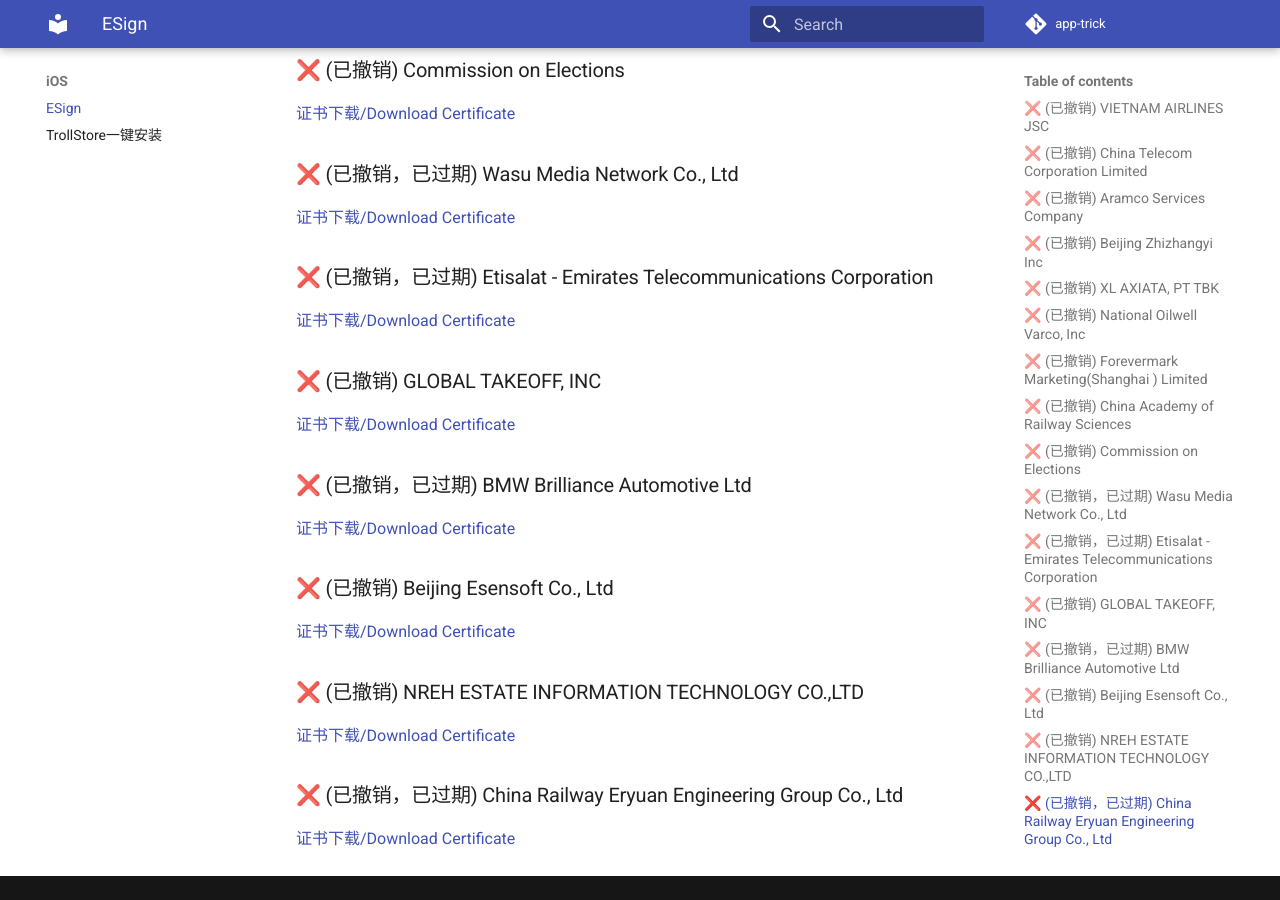
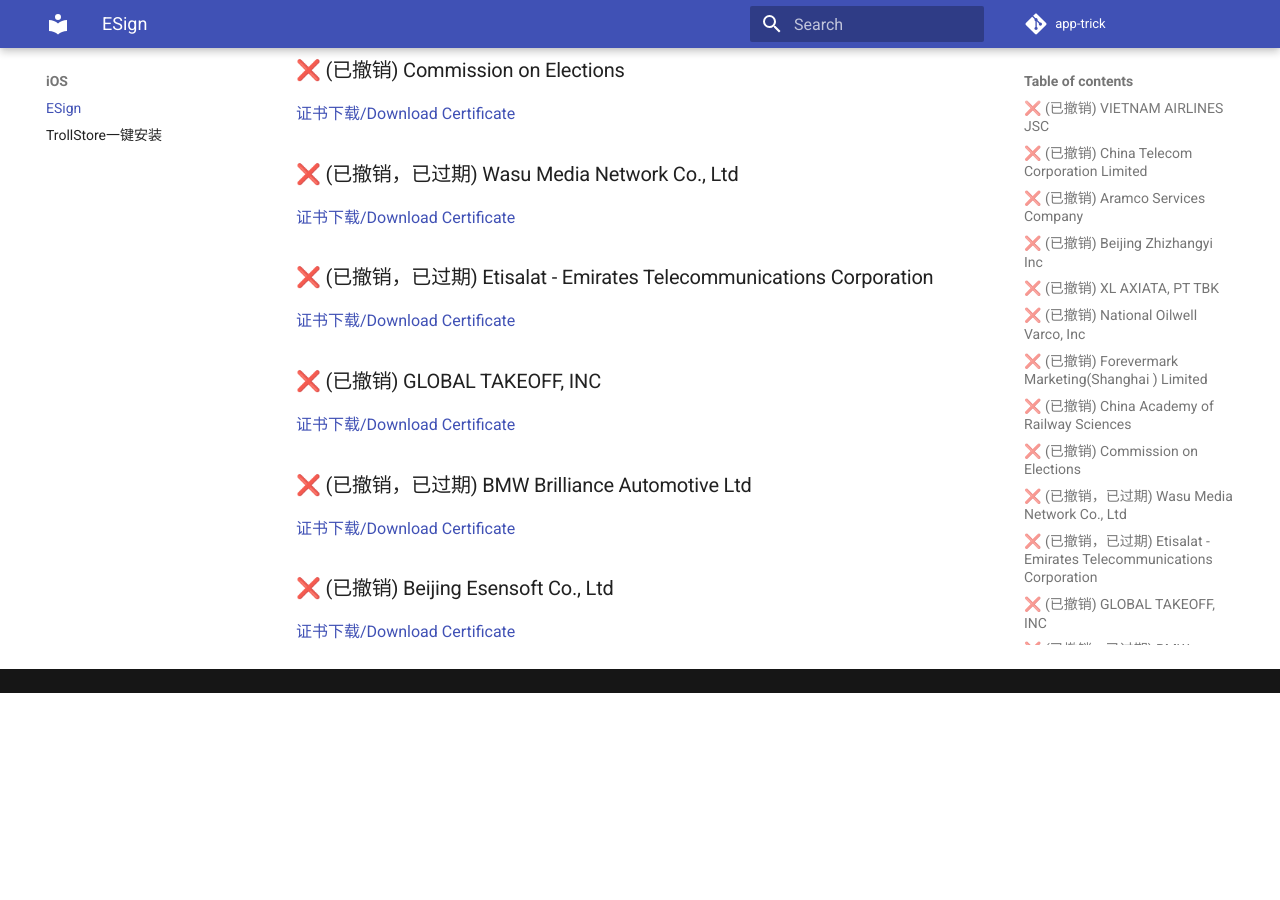
Before and after one commit to app-trick/app-trick.github.io, an MkDocs documentation site: the page built from docs/iOS/Esign.md, in a window 1280 px wide and 900 px high, scrolled down 1168 px. Built offline with MkDocs 1.6.1 and Material for MkDocs 9.7.7, drawn with Linux system fonts in a browser that asks for light colours; comment, search, counter and statistics services are not loaded; after the commit the page ends 1861 px from its top, so only the background shows below that.

Commit message:
Esign Repo Update

```diff
--- a/docs/iOS/Esign.md
+++ b/docs/iOS/Esign.md
@@ -36,7 +36,3 @@
 [证书下载/Download Certificate](/iOS/cert/BMW%20Brilliance%20Automotive%20Ltd.zip)
 ### ❌ (已撤销) Beijing Esensoft Co., Ltd
 [证书下载/Download Certificate](/iOS/cert/Beijing%20Esensoft%20Co.%2C%20Ltd.zip)
-### ❌ (已撤销) NREH ESTATE INFORMATION TECHNOLOGY CO.,LTD
-[证书下载/Download Certificate](/iOS/cert/NREH%20ESTATE%20INFORMATION%20TECHNOLOGY%20CO.%2CLTD.zip)
-### ❌ (已撤销，已过期) China Railway Eryuan Engineering Group Co., Ltd
-[证书下载/Download Certificate](/iOS/cert/China%20Railway%20Eryuan%20Engineering%20Group%20Co.%2C%20Ltd.zip)
--- a/docs/iOS/cert/list.txt
+++ b/docs/iOS/cert/list.txt
@@ -12,5 +12,3 @@
 GLOBAL TAKEOFF, INC.zip
 BMW Brilliance Automotive Ltd.zip
 Beijing Esensoft Co., Ltd.zip
-NREH ESTATE INFORMATION TECHNOLOGY CO.,LTD.zip
-China Railway Eryuan Engineering Group Co., Ltd.zip
```
Also changed, not shown: 2 other files.
